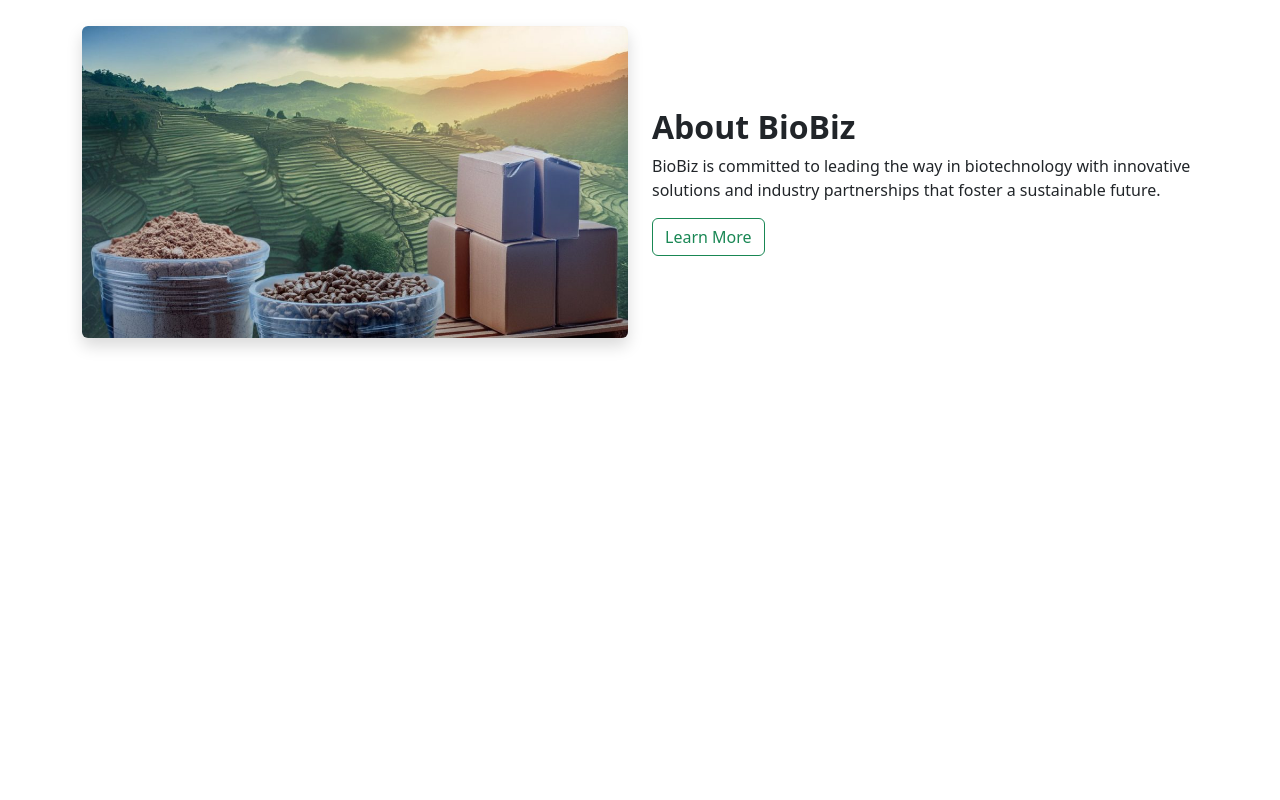
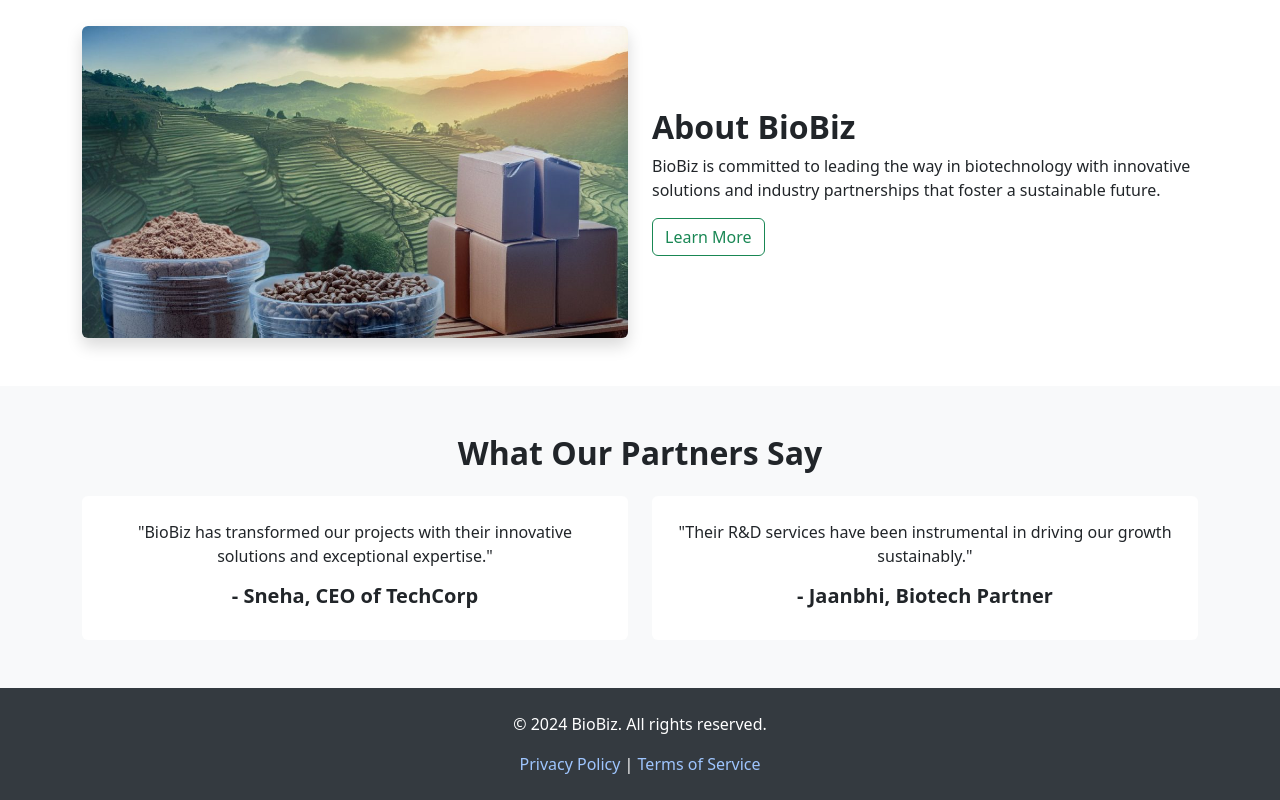
Before and after one commit to archana-singh-1/bio_biz_project, a plain HTML site: page index.html in a window 1280 px wide. Shown: the part 1172-1972 px from the top of the page. Before the commit the page ends 1558 px from the top, so only its background shows below. Drawn offline with nearby package versions, Linux system fonts and the light colour scheme.

Commit message:
add footer

```diff
--- a/index.html
+++ b/index.html
@@ -103,8 +103,37 @@
       </div>
     </div>
   </section>
-
-
+  <section class="py-5 bg-light">
+    <div class="container text-center">
+      <h2 class="fw-bold mb-4">What Our Partners Say</h2>
+      <div class="row g-4">
+        <div class="col-md-6">
+          <div class="testimonial bg-white p-4 rounded">
+            <p>
+              "BioBiz has transformed our projects with their innovative
+              solutions and exceptional expertise."
+            </p>
+            <h5 class="fw-bold mt-3">- Sneha, CEO of TechCorp</h5>
+          </div>
+        </div>
+        <div class="col-md-6">
+          <div class="testimonial bg-white p-4 rounded">
+            <p>
+              "Their R&D services have been instrumental in driving our growth
+              sustainably."
+            </p>
+            <h5 class="fw-bold mt-3">- Jaanbhi, Biotech Partner</h5>
+          </div>
+        </div>
+      </div>
+    </div>
+  </section>
+  <footer class="py-4">
+    <div class="container text-center">
+      <p>&copy; 2024 BioBiz. All rights reserved.</p>
+      <a href="#">Privacy Policy</a> | <a href="#">Terms of Service</a>
+    </div>
+  </footer>
 
     <script src="https://cdn.jsdelivr.net/npm/bootstrap@5.3.2/dist/js/bootstrap.bundle.min.js"></script>
     <script src="script.js"></script>
--- a/style.css
+++ b/style.css
@@ -29,6 +29,19 @@
     margin-bottom: 1.5rem;
     animation: moveInPlace 2s infinite ease-in-out;
   }
+  footer {
+    background: #343a40;
+    color: white;
+  }
+
+  footer a {
+    color: #9ec5fe;
+    text-decoration: none;
+  }
+
+  footer a:hover {
+    text-decoration: underline;
+  }
 
   @keyframes moveInPlace {
     0%, 100% {
```
